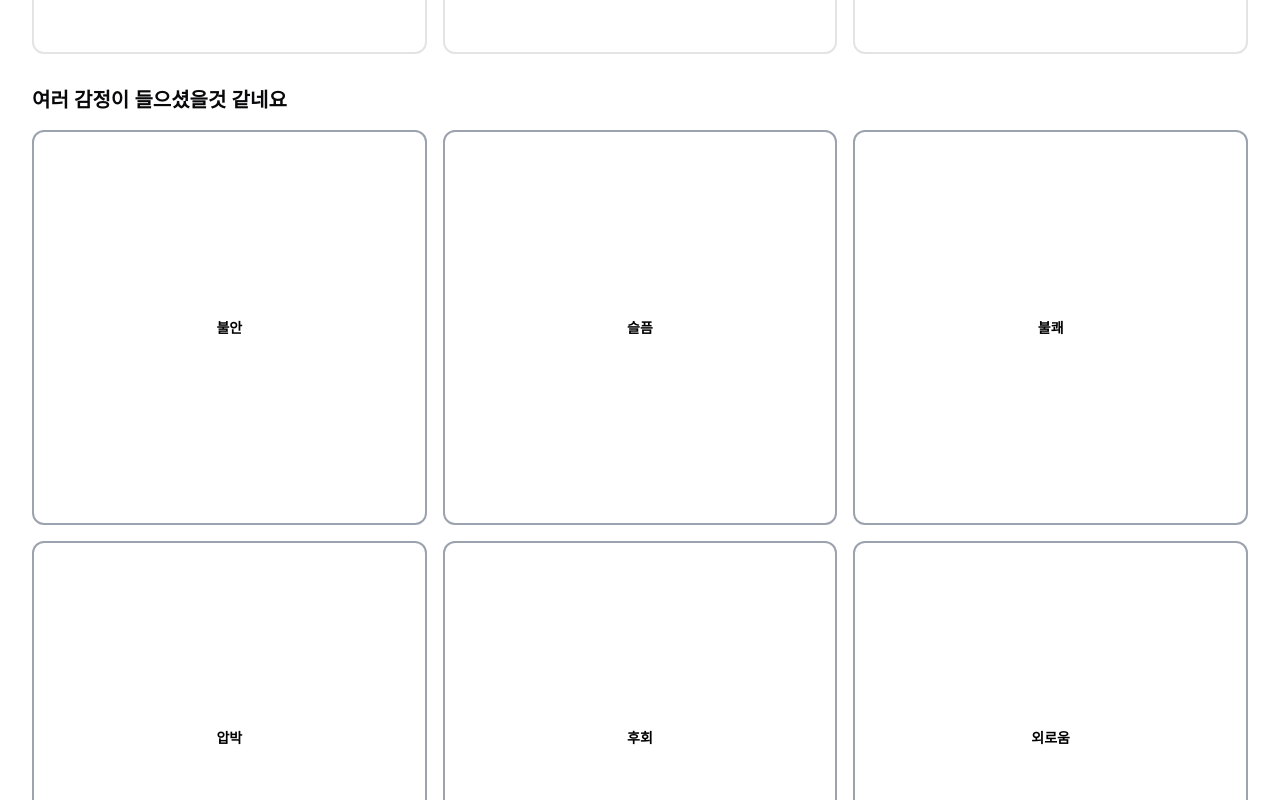
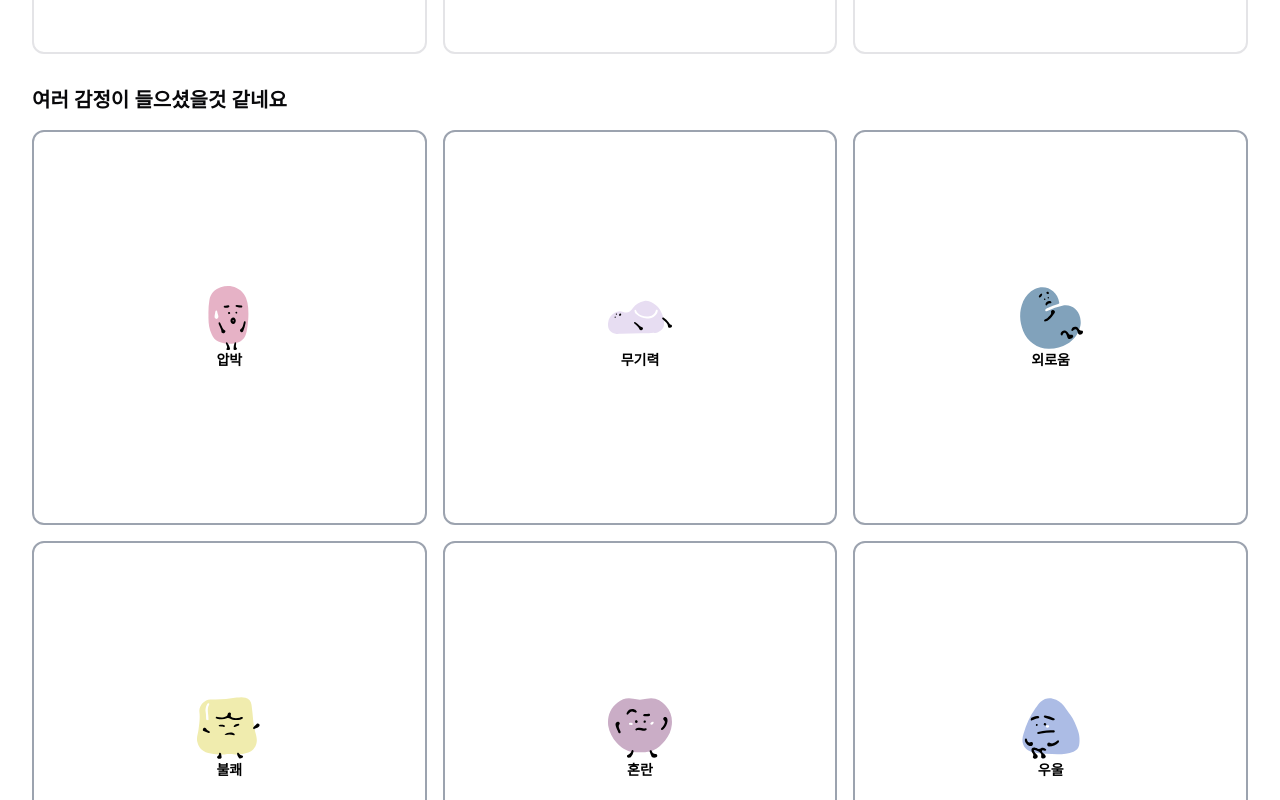
Before and after one commit to PomegranateBlue/dont_worry, a Next.js app: page /note in a window 1280 px wide. Shown: the part 2100-2900 px from the top of the page. Built offline with nearby package versions, Linux system fonts and the light colour scheme; no server answers.

Commit message:
💄 / 이모티콘 설정

```diff
--- a/src/components/noteComponents/EmotionCategoryForm.tsx
+++ b/src/components/noteComponents/EmotionCategoryForm.tsx
@@ -1,5 +1,6 @@
 'use client';
 
+import Image from 'next/image';
 import { EMOTION_CATEGORIES } from '@/constants/openai/category';
 import { useNoteStore } from '@/store/note/noteStore';
 const EmotionCategoryForm = () => {
@@ -10,12 +11,12 @@ const EmotionCategoryForm = () => {
         여러 감정이 들으셨을것 같네요
       </p>
       <div className="grid grid-cols-3 gap-4">
-        {EMOTION_CATEGORIES.map((emotion) => {
-          const isSelected = selectedEmotions.includes(emotion);
+        {EMOTION_CATEGORIES.map(({ label, emoji }) => {
+          const isSelected = selectedEmotions.includes(label);
           return (
             <button
-              key={emotion}
-              onClick={() => toggleEmotion(emotion)}
+              key={label}
+              onClick={() => toggleEmotion(label)}
               className={`w-full aspect-square rounded-xl font-bold text-sm border-2 flex flex-col items-center justify-center
                 ${
                   isSelected
@@ -24,7 +25,8 @@ const EmotionCategoryForm = () => {
                 }
               `}
             >
-              {emotion}
+              <Image src={emoji} width={64} height={64} alt={label} />
+              <span>{label}</span>
             </button>
           );
         })}
--- a/src/components/noteComponents/StepFlow.tsx
+++ b/src/components/noteComponents/StepFlow.tsx
@@ -8,7 +8,6 @@ import MessageForm from './MessageForm';
 import ResultForm from './ResultForm';
 import { fetchGPT } from '@/lib/api/gpt/gpt';
 import { useNoteStore } from '@/store/note/noteStore';
-
 
 enum StepProps {
   CATEGORY = 'category',
@@ -83,7 +82,6 @@ const StepFlow = () => {
       {step === StepProps.RESULT && (
         <div>
           <ResultForm />
-          {/* <ResultSaveButton /> */}
         </div>
       )}
     </div>
--- a/src/constants/openai/category.ts
+++ b/src/constants/openai/category.ts
@@ -18,17 +18,16 @@ export const TOPIC_CATEGORIES = [
 //카테고리 내에서만 고르도록
 
 export const EMOTION_CATEGORIES = [
-  '불안',
-  '슬픔',
-  '불쾌',
-  '압박',
-  '후회',
-  '외로움',
-  '분노',
-  '짜증',
-  '혼란',
-  '우울',
-  '무기력'
+  { label: '압박', emoji: '/images/stress.svg' },
+  { label: '무기력', emoji: '/images/lethargy.svg' },
+  { label: '외로움', emoji: '/images/lonely.svg' },
+  { label: '불쾌', emoji: '/images/discomfort.svg' },
+  { label: '혼란', emoji: '/images/confusion.svg' },
+  { label: '우울', emoji: '/images/melancholy.svg' },
+  { label: '짜증', emoji: '/images/annoying.svg' },
+  { label: '후회', emoji: '/images/regret.svg' },
+  { label: '분노', emoji: '/images/anger.svg' },
+  { label: '불안', emoji: '/images/anxiety.svg' }
 ] as const;
 
 // 카테고리 내에서만 고르도록하기
```
